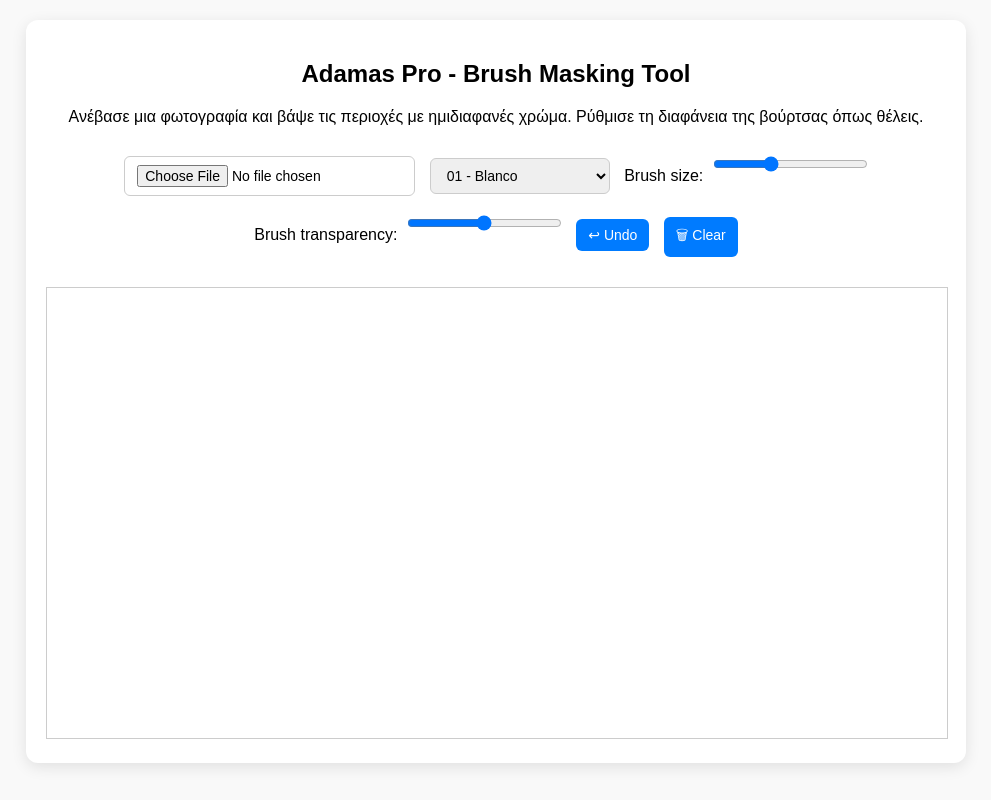
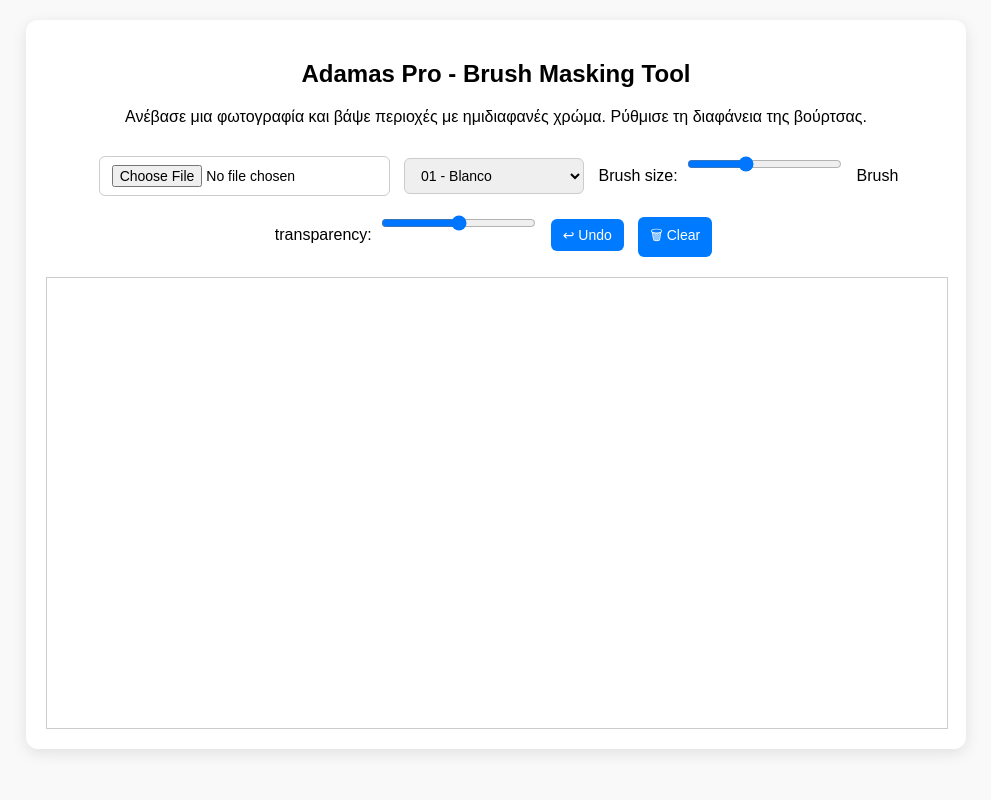
Before and after one commit to PGLivaditi/polygon-visualizer, a plain HTML site: page masking.html in a window 1280 px wide. Both pictures are taken after a click on the button "🗑 Clear". Shown: the whole page, without its empty margins (144-1135 px from the left). Drawn offline with Linux system fonts and the light colour scheme.

Commit message:
Add files via upload

```diff
--- a/masking.html
+++ b/masking.html
@@ -2,69 +2,55 @@
 <html lang="el">
 <head>
   <meta charset="UTF-8">
-  <title>Adamas Pro - Brush Masking Tool (Responsive & Transparent)</title>
+  <title>Adamas Pro - Brush Masking Tool</title>
   <style>
     body {
       font-family: Arial, sans-serif;
-      text-align: center;
-      background: #f9f9f9;
-      margin: 0;
-      padding: 0;
+      margin:0; padding:0;
+      background:#f9f9f9;
+      text-align:center;
     }
     .container {
-      margin: 20px auto;
-      padding: 20px;
-      max-width: 900px;
-      background: #fff;
-      border-radius: 12px;
-      box-shadow: 0 4px 15px rgba(0,0,0,0.1);
+      max-width:900px;
+      margin:20px auto;
+      padding:20px;
+      background:#fff;
+      border-radius:12px;
+      box-shadow:0 4px 15px rgba(0,0,0,0.1);
     }
     canvas {
-      border: 1px solid #ccc;
-      margin-top: 15px;
-      cursor: crosshair;
-      width: 100%;
-      height: auto;
+      border:1px solid #ccc;
+      margin-top:15px;
+      cursor:crosshair;
+      width:100%;
+      height:auto;
+      display:block;
     }
     .controls {
-      margin: 10px 0;
+      margin:10px 0;
     }
-    select, input, button {
-      margin: 5px;
-      padding: 8px 12px;
-      border-radius: 6px;
-      border: 1px solid #ccc;
-      font-size: 14px;
+    select,input,button {
+      margin:5px;
+      padding:8px 12px;
+      border-radius:6px;
+      border:1px solid #ccc;
+      font-size:14px;
     }
-    button {
-      cursor: pointer;
-      background: #007bff;
-      color: #fff;
-      border: none;
-    }
-    button:hover {
-      background: #0056b3;
-    }
-    label {
-      display: inline-block;
-      margin-left: 5px;
-    }
+    button { background:#007bff; color:#fff; border:none; cursor:pointer; }
+    button:hover { background:#0056b3; }
+    label { margin-left:5px; }
   </style>
 </head>
 <body>
   <div class="container">
     <h2>Adamas Pro - Brush Masking Tool</h2>
-    <p>Ανέβασε μια φωτογραφία και βάψε τις περιοχές με ημιδιαφανές χρώμα. Ρύθμισε τη διαφάνεια της βούρτσας όπως θέλεις.</p>
+    <p>Ανέβασε μια φωτογραφία και βάψε περιοχές με ημιδιαφανές χρώμα. Ρύθμισε τη διαφάνεια της βούρτσας.</p>
 
     <div class="controls">
       <input type="file" id="upload" accept="image/*">
       <select id="colorPicker"></select>
-      <label>Brush size:
-        <input type="range" id="brushSize" min="5" max="50" value="20">
-      </label>
-      <label>Brush transparency:
-        <input type="range" id="brushAlpha" min="0" max="100" value="50">
-      </label>
+      <label>Brush size: <input type="range" id="brushSize" min="5" max="50" value="20"></label>
+      <label>Brush transparency: <input type="range" id="brushAlpha" min="0" max="100" value="50"></label>
       <button onclick="undo()">↩ Undo</button>
       <button onclick="clearCanvas()">🗑 Clear</button>
     </div>
@@ -74,143 +60,101 @@
 
 <script>
 const colors = [
-      {code:"01",name:"Blanco",hex:"#ffffff"},
-      {code:"02",name:"Ivory Cream",hex:"#faf1dd"},
-      {code:"03",name:"Linen",hex:"#dddddd"},
-      {code:"04",name:"Taupe Greize",hex:"#d7cec8"},
-      {code:"05",name:"Sand",hex:"#e4d2aa"},
-      {code:"06",name:"Sepia",hex:"#ad905a"},
-      {code:"07",name:"Mocha Mousse",hex:"#b08d6a"},
-      {code:"08",name:"Leather",hex:"#a96a2d"},
-      {code:"09",name:"Chocolato",hex:"#744f42"},
-      {code:"10",name:"Espresso",hex:"#5a3726"},
-      {code:"11",name:"Burnt Brown",hex:"#58462b"},
-      {code:"12",name:"Nero",hex:"#000000"},
-      {code:"13",name:"Off Black",hex:"#3b4345"},
-      {code:"14",name:"Dark Grey",hex:"#515151"},
-      {code:"15",name:"Pepper",hex:"#4e544e"},
-      {code:"16",name:"Roccia Grey",hex:"#bdbec3"},
-      {code:"17",name:"Clear Sky",hex:"#b1adc1"},
-      {code:"18",name:"Morning Fog",hex:"#babfb5"},
-      {code:"19",name:"Vino",hex:"#9f021b"},
-      {code:"20",name:"Rosseto",hex:"#af080f"},
-      {code:"21",name:"Terracotta Rosso",hex:"#c55a4c"},
-      {code:"22",name:"Nude Pink",hex:"#ecbeb4"},
-      {code:"23",name:"Rose Mist",hex:"#f598a3"},
-      {code:"24",name:"Fucsia",hex:"#af2744"},
-      {code:"25",name:"Bougainville",hex:"#78000e"},
-      {code:"26",name:"Mandarino",hex:"#f1771f"},
-      {code:"27",name:"Mango Split",hex:"#f0a311"},
-      {code:"28",name:"Butter Cream",hex:"#f6e667"},
-      {code:"29",name:"Royal Blue",hex:"#003771"},
-      {code:"30",name:"Lavender",hex:"#475696"},
-      {code:"31",name:"Blue Jean",hex:"#417080"},
-      {code:"32",name:"Lagoon",hex:"#588c7c"},
-      {code:"33",name:"Pavone",hex:"#1c4755"},
-      {code:"34",name:"Wood Pine",hex:"#27431d"},
-      {code:"35",name:"Olive",hex:"#6f712b"},
-      {code:"36",name:"Leaf",hex:"#516b46"},
-      {code:"37",name:"Sea Salt",hex:"#8bc094"},
-      {code:"38",name:"Magenda",hex:"#910e48"},
+  {code:"01",name:"Blanco",hex:"#ffffff"}, {code:"02",name:"Ivory Cream",hex:"#faf1dd"},
+  {code:"03",name:"Linen",hex:"#dddddd"}, {code:"04",name:"Taupe Greize",hex:"#d7cec8"},
+  {code:"05",name:"Sand",hex:"#e4d2aa"}, {code:"06",name:"Sepia",hex:"#ad905a"},
+  {code:"07",name:"Mocha Mousse",hex:"#b08d6a"}, {code:"08",name:"Leather",hex:"#a96a2d"},
+  {code:"09",name:"Chocolato",hex:"#744f42"}, {code:"10",name:"Espresso",hex:"#5a3726"},
+  {code:"11",name:"Burnt Brown",hex:"#58462b"}, {code:"12",name:"Nero",hex:"#000000"},
+  {code:"13",name:"Off Black",hex:"#3b4345"}, {code:"14",name:"Dark Grey",hex:"#515151"},
+  {code:"15",name:"Pepper",hex:"#4e544e"}, {code:"16",name:"Roccia Grey",hex:"#bdbec3"},
+  {code:"17",name:"Clear Sky",hex:"#b1adc1"}, {code:"18",name:"Morning Fog",hex:"#babfb5"},
+  {code:"19",name:"Vino",hex:"#9f021b"}, {code:"20",name:"Rosseto",hex:"#af080f"},
+  {code:"21",name:"Terracotta Rosso",hex:"#c55a4c"}, {code:"22",name:"Nude Pink",hex:"#ecbeb4"},
+  {code:"23",name:"Rose Mist",hex:"#f598a3"}, {code:"24",name:"Fucsia",hex:"#af2744"},
+  {code:"25",name:"Bougainville",hex:"#78000e"}, {code:"26",name:"Mandarino",hex:"#f1771f"},
+  {code:"27",name:"Mango Split",hex:"#f0a311"}, {code:"28",name:"Butter Cream",hex:"#f6e667"},
+  {code:"29",name:"Royal Blue",hex:"#003771"}, {code:"30",name:"Lavender",hex:"#475696"},
+  {code:"31",name:"Blue Jean",hex:"#417080"}, {code:"32",name:"Lagoon",hex:"#588c7c"},
+  {code:"33",name:"Pavone",hex:"#1c4755"}, {code:"34",name:"Wood Pine",hex:"#27431d"},
+  {code:"35",name:"Olive",hex:"#6f712b"}, {code:"36",name:"Leaf",hex:"#516b46"},
+  {code:"37",name:"Sea Salt",hex:"#8bc094"}, {code:"38",name:"Magenda",hex:"#910e48"}
 ];
 
 const colorPicker = document.getElementById('colorPicker');
-    colors.forEach(c => {
-      const opt = document.createElement('option');
-      opt.value = c.hex;
-      opt.textContent = `${c.code} - ${c.name}`;
+colors.forEach(c=>{
+  const opt=document.createElement('option');
+  opt.value=c.hex;
+  opt.textContent=`${c.code} - ${c.name}`;
   colorPicker.appendChild(opt);
 });
 
-    const canvas = document.getElementById('canvas');
-    const ctx = canvas.getContext('2d');
-    let img = new Image();
-    let drawing = false;
-    let brushSize = 20;
-    let brushColor = colorPicker.value;
-    let brushAlpha = 0.5;
-    let history = [];
+const canvas=document.getElementById('canvas');
+const ctx=canvas.getContext('2d');
+let img=new Image(),drawing=false,brushSize=20,brushColor=colorPicker.value,brushAlpha=0.5,history=[];
 
-    document.getElementById('upload').addEventListener('change', function(e) {
-      const reader = new FileReader();
-      reader.onload = function(event) {
-        img.onload = function() {
+document.getElementById('upload').addEventListener('change',e=>{
+  const reader=new FileReader();
+  reader.onload=function(event){
+    img.onload=function(){
       resizeCanvas();
       saveState();
     }
-        img.src = event.target.result;
+    img.src=event.target.result;
   }
   reader.readAsDataURL(e.target.files[0]);
 });
 
-    window.addEventListener('resize', () => {
-      if(img.src) resizeCanvas();
-    });
+window.addEventListener('resize',()=>{ if(img.src) resizeCanvas(); });
 
-    function resizeCanvas() {
-      const containerWidth = canvas.parentElement.clientWidth;
-      const scale = containerWidth / img.width;
-      canvas.width = img.width * scale;
-      canvas.height = img.height * scale;
-      ctx.drawImage(img, 0, 0, canvas.width, canvas.height);
+function resizeCanvas(){
+  const containerWidth=canvas.parentElement.clientWidth;
+  const scale=containerWidth/img.width;
+  canvas.width=img.width*scale;
+  canvas.height=img.height*scale;
+  ctx.clearRect(0,0,canvas.width,canvas.height);
+  ctx.drawImage(img,0,0,canvas.width,canvas.height);
 }
 
-    canvas.addEventListener('mousedown', () => { drawing = true; });
-    canvas.addEventListener('mouseup', () => { drawing = false; saveState(); });
-    canvas.addEventListener('mouseleave', () => { drawing = false; });
-    canvas.addEventListener('mousemove', draw);
+canvas.addEventListener('mousedown',()=>{drawing=true;});
+canvas.addEventListener('mouseup',()=>{drawing=false; saveState();});
+canvas.addEventListener('mouseleave',()=>{drawing=false;});
+canvas.addEventListener('mousemove',draw);
 
-    function draw(e) {
-      if (!drawing) return;
-      const rect = canvas.getBoundingClientRect();
-      const scaleX = canvas.width / rect.width;
-      const scaleY = canvas.height / rect.height;
-      const x = (e.clientX - rect.left) * scaleX;
-      const y = (e.clientY - rect.top) * scaleY;
+function draw(e){
+  if(!drawing) return;
+  const rect=canvas.getBoundingClientRect();
+  const scaleX=canvas.width/rect.width;
+  const scaleY=canvas.height/rect.height;
+  const x=(e.clientX-rect.left)*scaleX;
+  const y=(e.clientY-rect.top)*scaleY;
 
-      ctx.fillStyle = brushColor;
-      ctx.globalAlpha = brushAlpha;
+  ctx.fillStyle=brushColor;
+  ctx.globalAlpha=brushAlpha;
   ctx.beginPath();
-      ctx.arc(x, y, brushSize, 0, Math.PI * 2);
+  ctx.arc(x,y,brushSize,0,Math.PI*2);
   ctx.fill();
-      ctx.globalAlpha = 1;
+  ctx.globalAlpha=1;
 }
 
-    document.getElementById('brushSize').addEventListener('input', (e) => {
-      brushSize = e.target.value;
-    });
+document.getElementById('brushSize').addEventListener('input',e=>{brushSize=e.target.value;});
+colorPicker.addEventListener('change',e=>{brushColor=e.target.value;});
+document.getElementById('brushAlpha').addEventListener('input',e=>{brushAlpha=e.target.value/100;});
 
-    colorPicker.addEventListener('change', (e) => {
-      brushColor = e.target.value;
-    });
-
-    document.getElementById('brushAlpha').addEventListener('input', (e) => {
-      brushAlpha = e.target.value / 100;
-    });
-
-    function saveState() {
+function saveState(){
   history.push(canvas.toDataURL());
-      if (history.length > 20) history.shift();
+  if(history.length>20) history.shift();
 }
-
-    function undo() {
-      if (history.length > 1) {
+function undo(){
+  if(history.length>1){
     history.pop();
-        let imgRestore = new Image();
-        imgRestore.src = history[history.length - 1];
-        imgRestore.onload = () => {
-          ctx.clearRect(0, 0, canvas.width, canvas.height);
-          ctx.drawImage(imgRestore, 0, 0, canvas.width, canvas.height);
+    let imgRestore=new Image();
+    imgRestore.src=history[history.length-1];
+    imgRestore.onload=()=>{ctx.clearRect(0,0,canvas.width,canvas.height); ctx.drawImage(imgRestore,0,0,canvas.width,canvas.height);}
   }
 }
-    }
-
-    function clearCanvas() {
-      if (img.src) {
-        ctx.clearRect(0, 0, canvas.width, canvas.height);
-        ctx.drawImage(img, 0, 0, canvas.width, canvas.height);
-        saveState();
-      }
+function clearCanvas(){
+  if(img.src){ctx.clearRect(0,0,canvas.width,canvas.height); ctx.drawImage(img,0,0,canvas.width,canvas.height); saveState();}
 }
 </script>
 </body>
```
Lines whose indentation alone changed are shown as unchanged.
